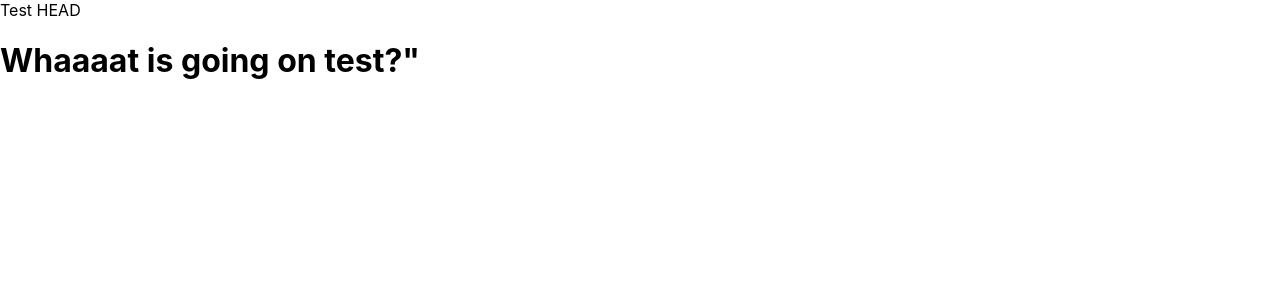
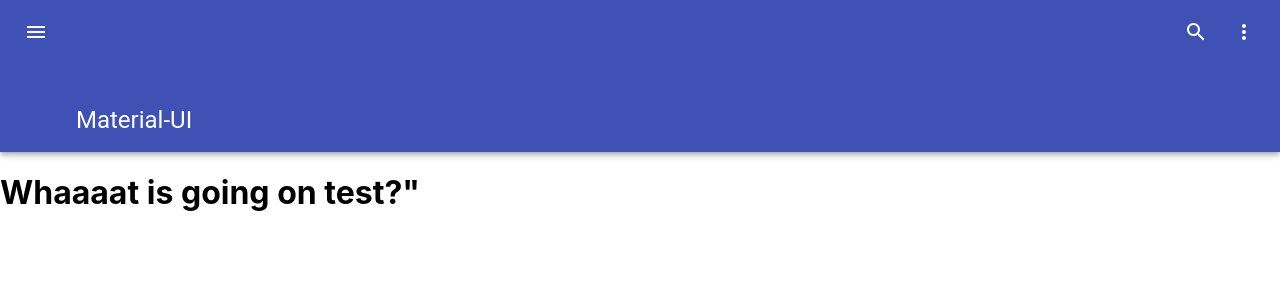
Before and after one commit to SVerkennis/Sherry-Picker, a React (Create React App) app in the folder frontend-cherrypicker/: page / in a window 1280 px wide. Shown: the top 300 px of the page. Built offline with nearby package versions, Linux system fonts and the light colour scheme.

Commit message:
Create AppBar in header  with mui, standard with no changes, yet

```diff
--- a/frontend-cherrypicker/package.json
+++ b/frontend-cherrypicker/package.json
@@ -32,6 +32,8 @@
     ]
   },
   "devDependencies": {
+    "@material-ui/core": "^4.11.0",
+    "@material-ui/icons": "^4.9.1",
     "react-router-dom": "^5.2.0"
   }
 }
--- /dev/null
+++ b/frontend-cherrypicker/src/components/Header/AppBar/AppBar.js
@@ -0,0 +1,58 @@
+import React from "react";
+import AppBar from '@material-ui/core/AppBar';
+import Toolbar from '@material-ui/core/Toolbar';
+import IconButton from '@material-ui/core/IconButton';
+import Typography from '@material-ui/core/Typography';
+import { makeStyles } from '@material-ui/core/styles';
+import MenuIcon from '@material-ui/icons/Menu';
+import SearchIcon from '@material-ui/icons/Search';
+import MoreIcon from '@material-ui/icons/MoreVert';
+
+const useStyles = makeStyles((theme) => ({
+    root: {
+        flexGrow: 1,
+    },
+    menuButton: {
+        marginRight: theme.spacing(2),
+    },
+    toolbar: {
+        minHeight: 128,
+        alignItems: 'flex-start',
+        paddingTop: theme.spacing(1),
+        paddingBottom: theme.spacing(2),
+    },
+    title: {
+        flexGrow: 1,
+        alignSelf: 'flex-end',
+    },
+}));
+
+export default function ProminentAppBar() {
+    const classes = useStyles();
+
+    return (
+        <div className={classes.root}>
+            <AppBar position="static">
+                <Toolbar className={classes.toolbar}>
+                    <IconButton
+                        edge="start"
+                        className={classes.menuButton}
+                        color="inherit"
+                        aria-label="open drawer"
+                    >
+                        <MenuIcon />
+                    </IconButton>
+                    <Typography className={classes.title} variant="h5" noWrap>
+                        Material-UI
+                    </Typography>
+                    <IconButton aria-label="search" color="inherit">
+                        <SearchIcon />
+                    </IconButton>
+                    <IconButton aria-label="display more actions" edge="end" color="inherit">
+                        <MoreIcon />
+                    </IconButton>
+                </Toolbar>
+            </AppBar>
+        </div>
+    );
+}
--- a/frontend-cherrypicker/src/components/Header/Header.js
+++ b/frontend-cherrypicker/src/components/Header/Header.js
@@ -1,7 +1,11 @@
 import React from "react";
+import AppBar from "./AppBar/AppBar";
 
 export default function Header() {
- return(
-     <div>Test HEAD</div>
- )
+   return(
+
+       <header>
+     <AppBar></AppBar>
+       </header>
+   );
 }
```
Also changed, not shown: 1 other file (tests, documents, lock files or other folders).
